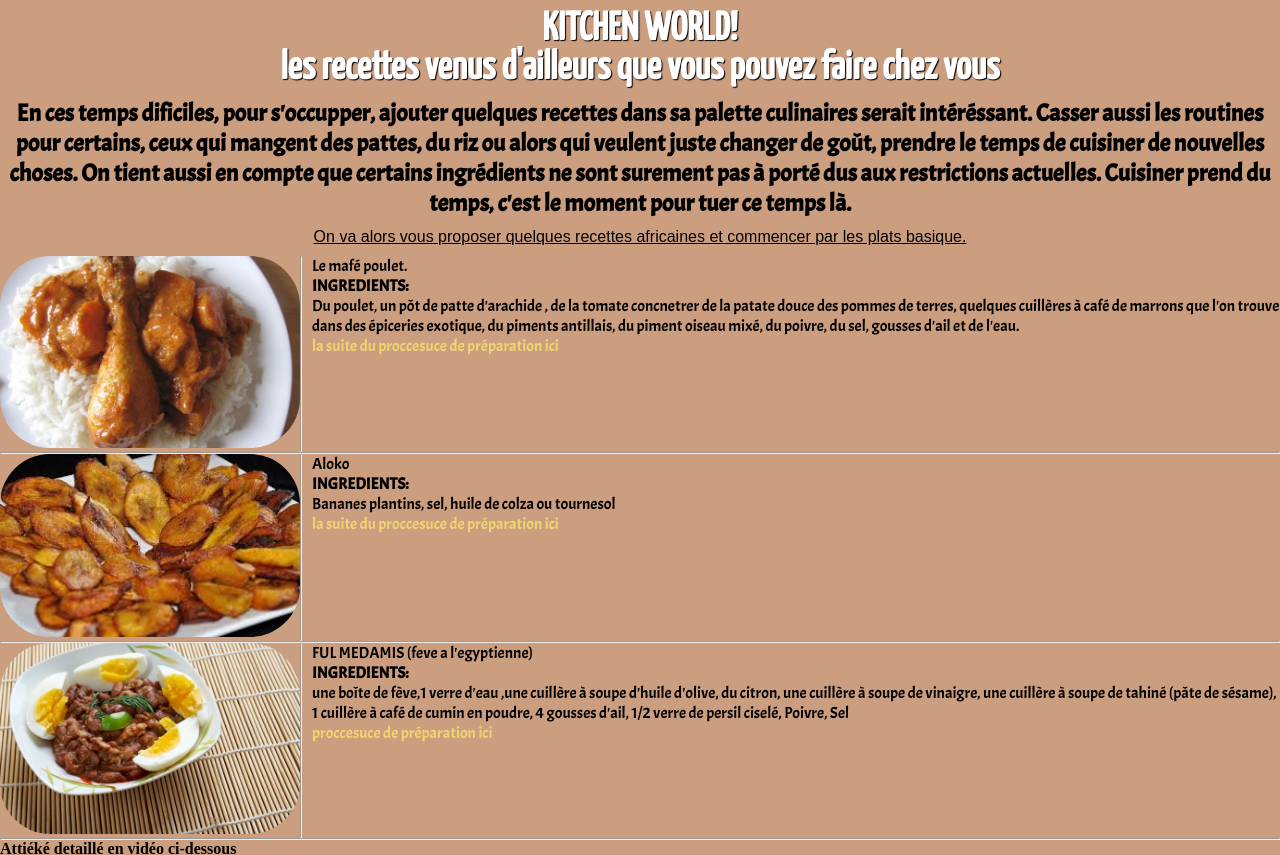
After one commit to etienne-kher/Confinement, a PHP site: page /kitchen.html in a window 1280 px wide. The commit adds this page. Shown: the top 855 px of the page. Run offline with PHP 8.4, Linux system fonts and the light colour scheme.

Commit message:
fichier chickenworld

```diff
--- /dev/null
+++ b/kitchen.html
@@ -0,0 +1,114 @@
+<!doctype html>
+<html>
+
+<head>
+    <meta charset="UTF-8">
+    <meta name="viewport" content="width=device-width, initial-scale=1.0">
+    <link rel="stylesheet" type="text/css" href="style.css">
+    <link
+        href="https://fonts.googleapis.com/css2?family=Acme&family=Amatic+SC:wght@700&family=Yanone+Kaffeesatz:wght@500&display=swap"
+        rel="stylesheet">
+    <title>kitchen world</title>
+</head>
+
+<body id="cuis">
+    <main id="fullkitchen">
+
+        <h1 class="kitch"> KITCHEN WORLD! <br> les recettes venus d'ailleurs que vous pouvez faire chez vous</h1>
+
+        <h2 class="txt1">En ces temps dificiles, pour s'occupper, ajouter quelques recettes dans sa palette culinaires
+            serait intéréssant.
+            Casser aussi les routines pour certains, ceux qui mangent des pattes, du riz ou alors qui veulent juste
+            changer de goût,
+            prendre le temps de cuisiner de nouvelles choses.
+            On tient aussi en compte que certains ingrédients ne sont surement pas à
+            porté dus aux restrictions actuelles.
+            Cuisiner prend du temps, c'est le moment pour tuer ce temps là.
+        </h2>
+        <p class="int">On va alors vous proposer quelques recettes africaines et commencer par les plats basique.</p>
+
+        <div class="mafe">
+            <div class="imgmaf">
+                <img src="images/13818_w648h414c1cx300cy225.jpg" alt="mafé" width="300">
+            </div><hr>
+
+            <div class="txtmaf">
+                <p>Le mafé poulet. <br>
+                    <strong> INGREDIENTS:</strong><br>
+                    Du poulet, un pôt de patte d'arachide , de la tomate concnetrer de la patate douce des pommes de
+                    terres,
+                    quelques cuillères à café de marrons que l'on trouve dans des épiceries exotique, du piments
+                    antillais,
+                    du piment oiseau mixé, du poivre, du sel, gousses d'ail et de l'eau. <br>
+
+                    <a class="linkc" href="https://www.marmiton.org/recettes/recette_mafe-poulet-senegal_18661.aspx">
+                        la suite du proccesuce de préparation ici </a>
+                </p>
+            </div>
+        </div>
+        <hr>
+        <div class="aloko">
+            <section id="imgalok">
+                <img src="images/aloco.jpg" alt="aloco" width="300">
+            </section><hr>
+
+
+            <div class="tktalok">
+                <p>Aloko<br>
+                    <strong>INGREDIENTS:</strong><br>
+                    Bananes plantins, sel, huile de colza ou tournesol <br>
+                    <a class=linkc href="https://www.marmiton.org/recettes/recette_aloko-cote-d-ivoire_32640.aspx">la suite du
+                        proccesuce de préparation ici</a>
+                </p>
+            </div>
+
+
+
+
+        </div>
+        <hr>
+
+        <div class="fulm">
+            <section id="egyma">
+                <img src="images/egy.jpg" alt="eg" width="300">
+            </section> <hr>
+            <div class="txtful">
+                <p>FUL MEDAMIS (feve a l'egyptienne) <br>
+                    <strong> INGREDIENTS:</strong> <br>
+                    une boîte de fève,1 verre d'eau ,une cuillère à soupe d'huile d'olive,
+                    du citron, une cuillère à soupe de vinaigre, une cuillère à soupe de tahiné (pâte de sésame),
+                    1 cuillère à café de cumin en poudre, 4 gousses d'ail, 1/2 verre de persil ciselé, Poivre, Sel <br>
+                    <a class=linkc href="https://www.marmiton.org/recettes/recette_ful-medamis-feves-a-l-egyptienne_32151.aspx">proccesuce de préparation ici</a>
+
+                </p>
+
+            </div>
+
+
+
+
+        </div>
+        <hr>
+        <div class="atieke">
+
+
+            <strong class="titr">Attiéké detaillé en vidéo ci-dessous</strong>
+
+            <section id="atievideo">
+
+                <iframe width="560" height="315" src="https://www.youtube.com/embed/VaT8nD5oU3g"
+                frameborder="0" allow="accelerometer; autoplay; encrypted-media; gyroscope; picture-in-picture" allowfullscreen></iframe>
+
+            </section>
+
+
+
+        </div>
+
+
+
+    </main>
+
+</body>
+
+</html>
--- a/style.css
+++ b/style.css
@@ -43,3 +43,108 @@
 {
 
 }
+/* page Michael */
+*{
+    margin: 0;
+    padding: 0;
+
+}
+#cuis{
+    background-color: #CC9E80;
+
+
+}
+#fullkitchen
+{
+    display: flex;
+    flex-direction: column;
+    justify-content: center;
+}
+
+.kitch
+{
+    font-family: 'Yanone Kaffeesatz', sans-serif;
+    text-align: center;
+    color: white;
+    text-shadow: 1px 1px 1px black;
+    margin: 10px;
+    font-size: 40px;
+}
+.txt1{font-family: 'Acme', sans-serif;;
+    text-align: center;
+}
+.int{
+    font-family: arial;
+    text-align: center;
+    margin: 10px;
+    text-decoration: underline;
+}
+
+
+.mafe
+{
+    display: flex;
+    flex-direction: row;
+}
+.imgmaf img
+{
+    border-radius: 50px 50px 50px 50px ;
+}
+
+.txtmaf
+{
+    margin-left: 10px;
+    font-family: 'Acme', sans-serif;
+}
+.aloko
+{
+    display: flex;
+    flex-direction: row;
+}
+#imgalok img
+{
+    border-radius: 50px 50px 50px 50px ;
+}
+.tktalok
+{
+    font-family: 'Acme', sans-serif;
+    margin-left: 10px;
+}
+.fulm
+{
+    display: flex;
+    flex-direction: row ;
+}
+#egyma img
+{
+    border-radius: 50px 50px 50px 50px ;
+}
+
+.txtful
+{
+    margin-left: 10px;
+    font-family: 'Acme', sans-serif;
+}
+.titr
+{
+
+    text-decoration: underline;
+    text-align: center;
+}
+#atievideo
+{
+    text-align: center;
+}
+#atievideo iframe
+{
+    text-align: center;
+}
+
+
+.linkc
+{
+
+    text-decoration: none;
+    color:#F0D66E;
+
+}
```
Also changed, not shown: images/13818_w648h414c1cx300cy225.jpg (added), images/aloco.jpg (added), images/atieke.jpg (added), images/egy.jpg (added).
